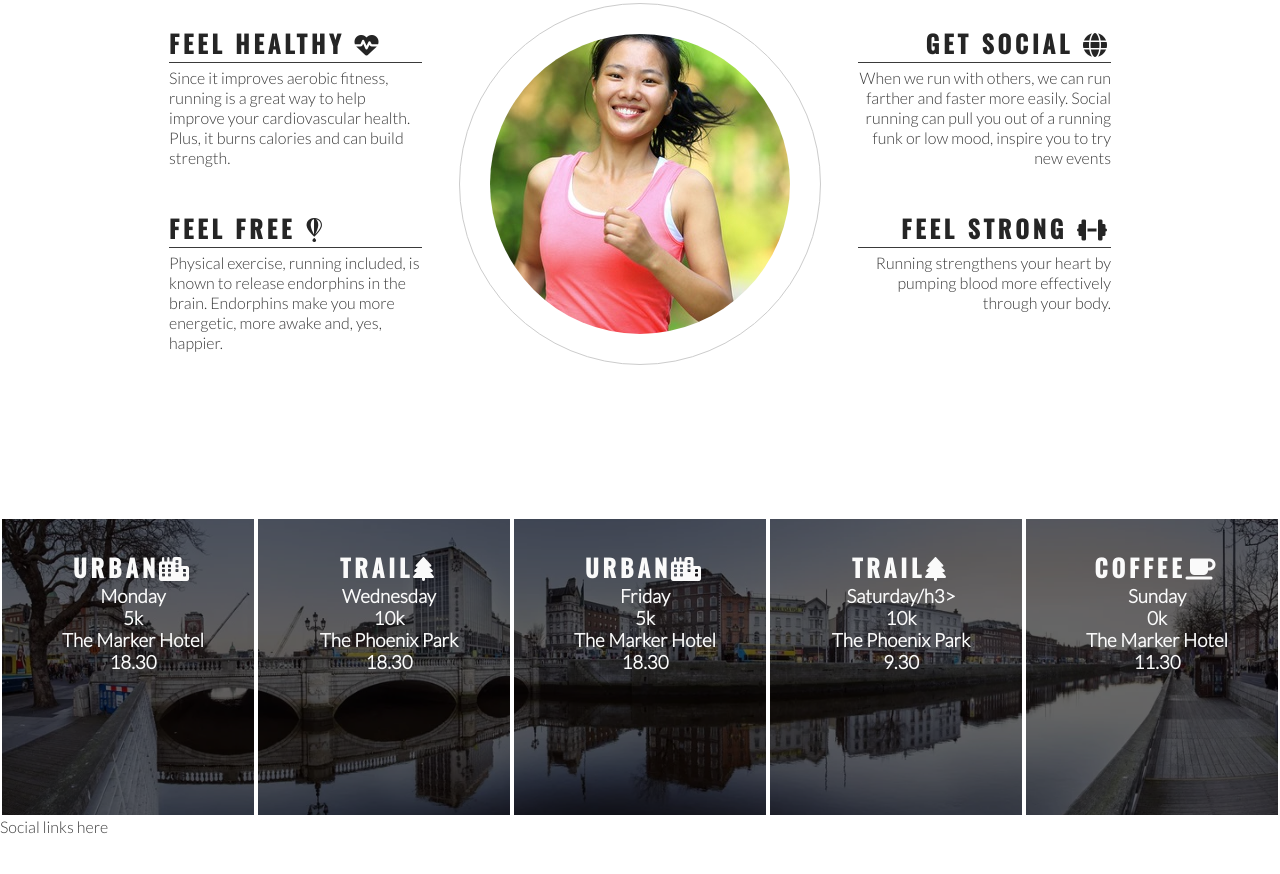
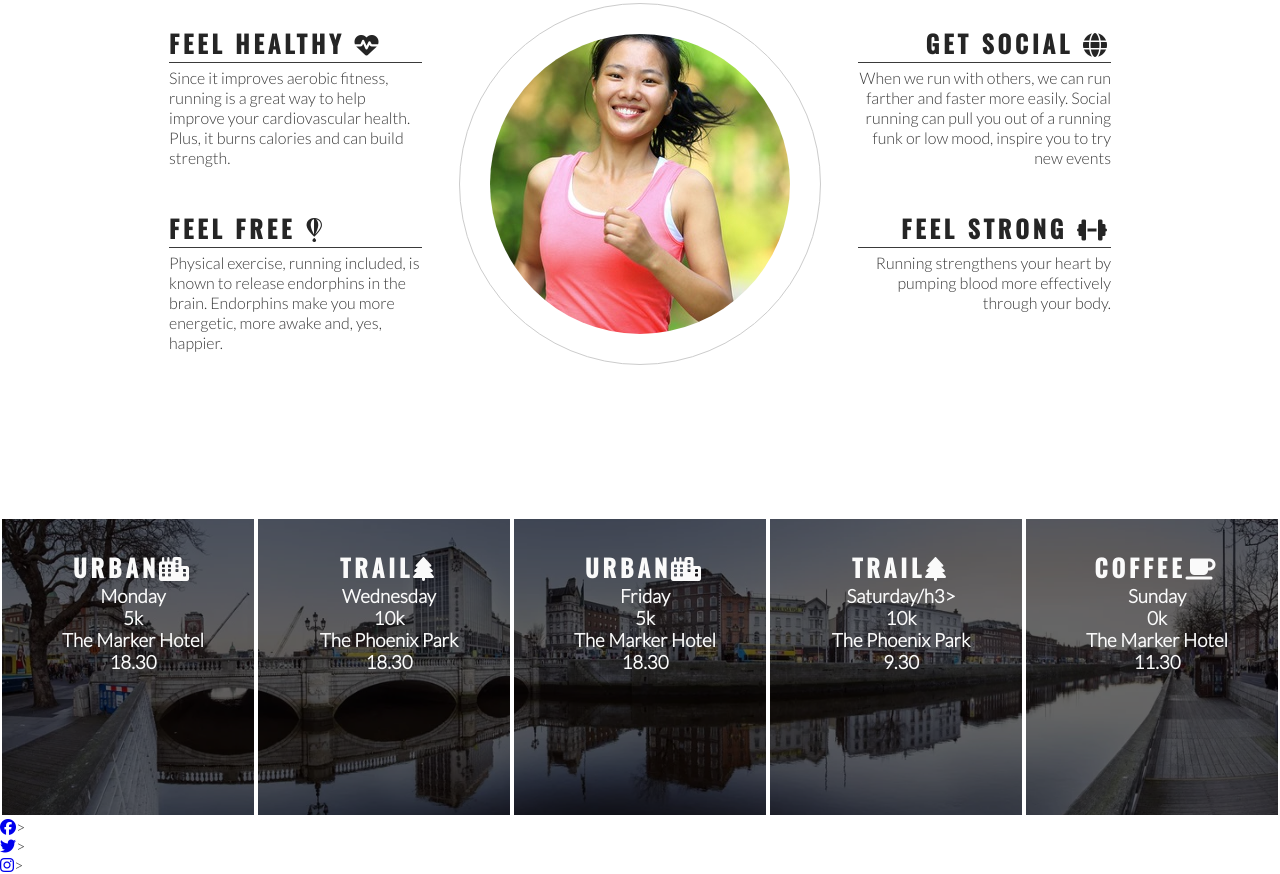
Before and after one commit to Ger-23/Love-Running, a plain HTML site: page index.html in a window 1280 px wide. Shown: the part 778-1652 px from the top of the page. Before the commit the page ends 1614 px from the top, so only its background shows below. Drawn offline with nearby package versions, Linux system fonts and the light colour scheme.

Commit message:
Add social media icons to footer

```diff
--- a/index.html
+++ b/index.html
@@ -119,7 +119,19 @@
             <h3>11.30</h3>
         </div>
     </section>
-    <footer>Social links here</footer>
+    <footer>
+        <ul>
+            <li>
+                <a href="https://www.facebook.com" target="_blank" rel="noopener" aria-label="Visit our facebook page (opens in a new tab)"><i class="fa-brands fa-facebook"></i></a>>
+            </li>
+            <li>
+                <a href="https://www.twitter.com" target="_blank" rel="noopener" aria-label="Visit our twitter page (opens in a new tab)"><i class="fa-brands fa-twitter"></i></a>>
+            </li>
+            <li>
+                <a href="https://www.instagram.com" target="_blank" rel="noopener" aria-label="Visit our instagram page (opens in a new tab)"><i class="fa-brands fa-instagram"></i></a>>
+            </li>
+        </ul>
+    </footer>
 
     <!-- font awesome script-->
     <script src="https://kit.fontawesome.com/85bebb31e0.js" crossorigin="anonymous"></script>
```
